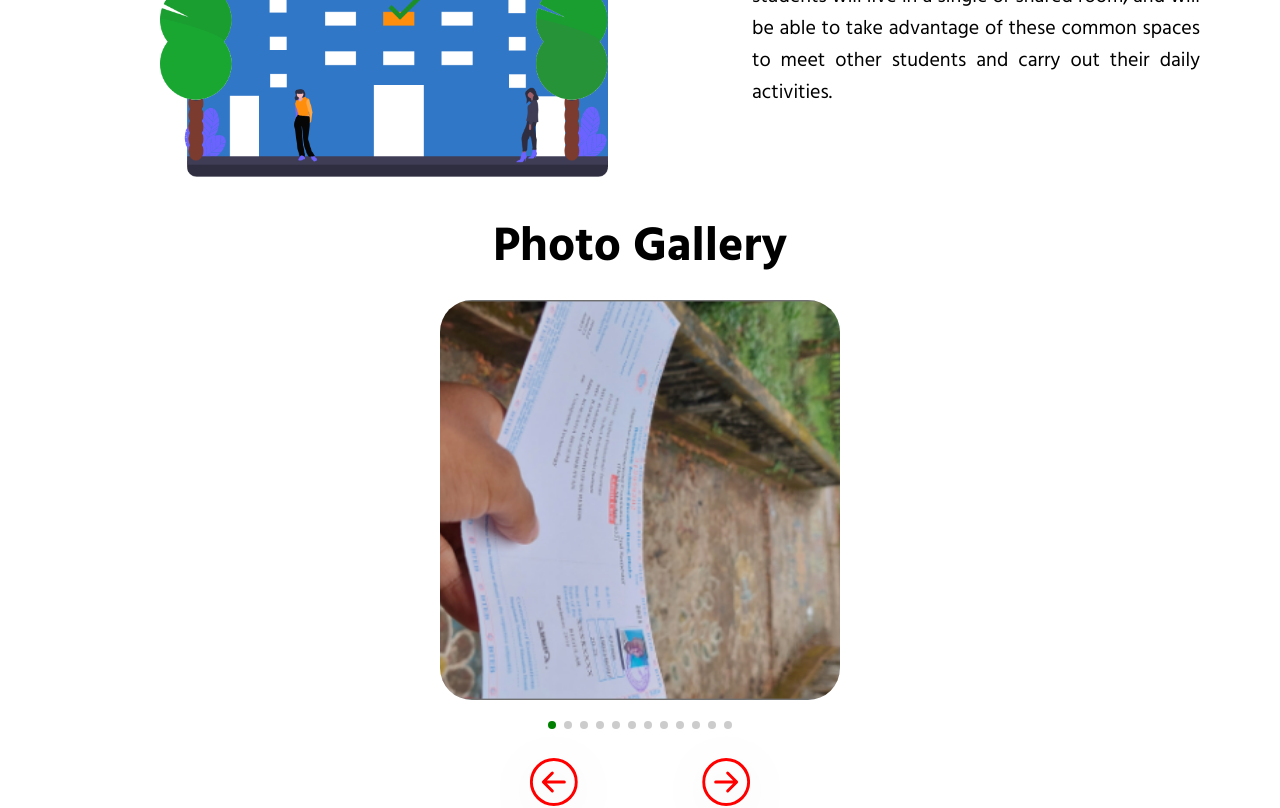
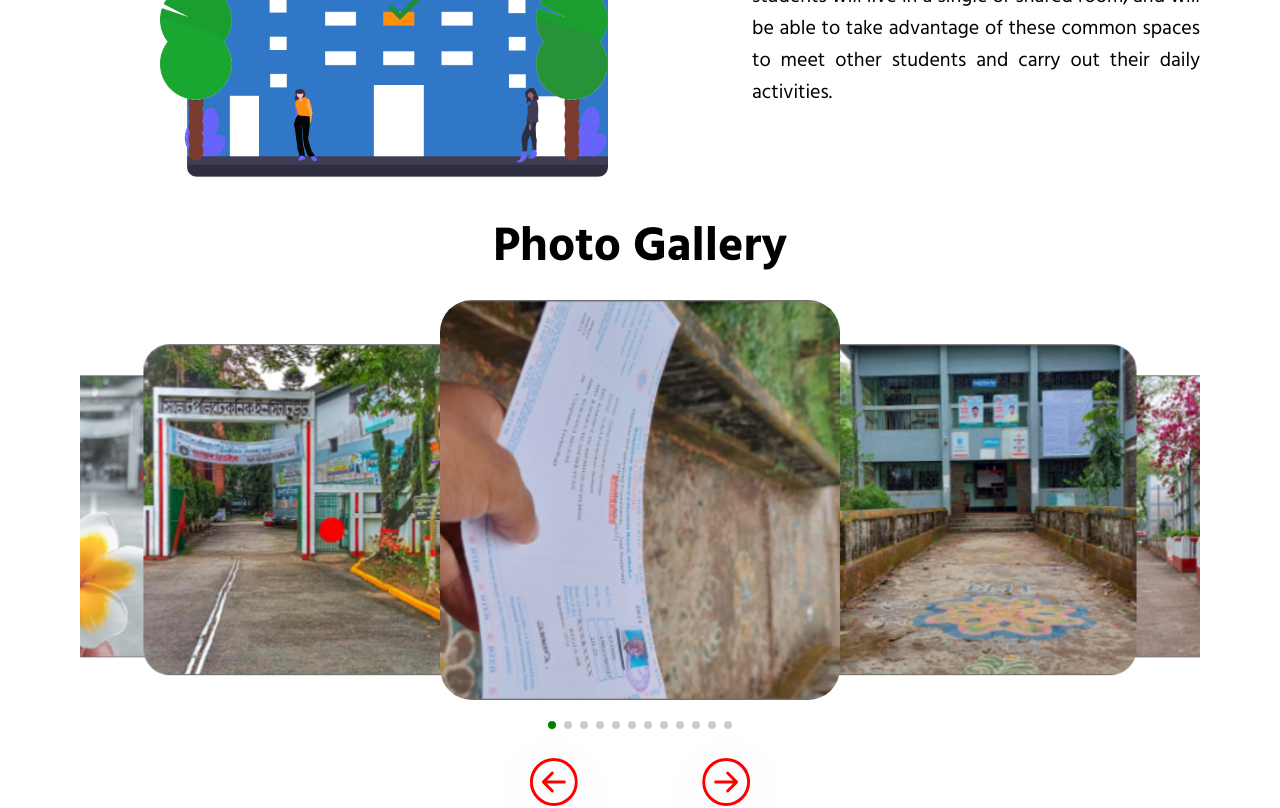
Before and after one commit to Shakiqurrahman/spi-website, a React (Vite) app: page /facilities in a window 1280 px wide. Shown: the part 1878-2686 px from the top of the page. Built offline with nearby package versions, Linux system fonts and the light colour scheme.

Commit message:
commited

```diff
--- a/src/components/PhotoGallery/PhotoGallery.css
+++ b/src/components/PhotoGallery/PhotoGallery.css
@@ -1,9 +1,11 @@
 body {
   font-size: 1.6rem;
 }
+
 .container-s {
-      margin:  0 auto;
+  margin: 0 auto;
 }
+
 .heading {
   padding: 1rem 0;
   font-size: 3rem;
@@ -14,28 +16,29 @@ body {
   height: 32rem;
   padding: 2rem 0;
   position: relative;
+  user-select: none;
+  -webkit-user-select: none;
 }
 
 .swiper-slide {
-      width: 25rem;
-      height: 25rem;
+  width: 25rem !important;
+  height: 25rem !important;
   position: relative;
   display: flex !important;
   justify-content: center !important;
-
 }
 
     @media (max-width: 500px) {
       .swiper_container {
-        height: 35rem;
+        height: 32rem;
       }
       .swiper-slide {
         width: 28rem !important;
         height: 28rem !important;
       }
       .swiper-slide img {
-        width: 28rem !important;
-        height: 28rem !important;
+        width: 25rem !important;
+        height: 25rem !important;
       }
     }
 
```
Lines whose indentation alone changed are shown as unchanged.
